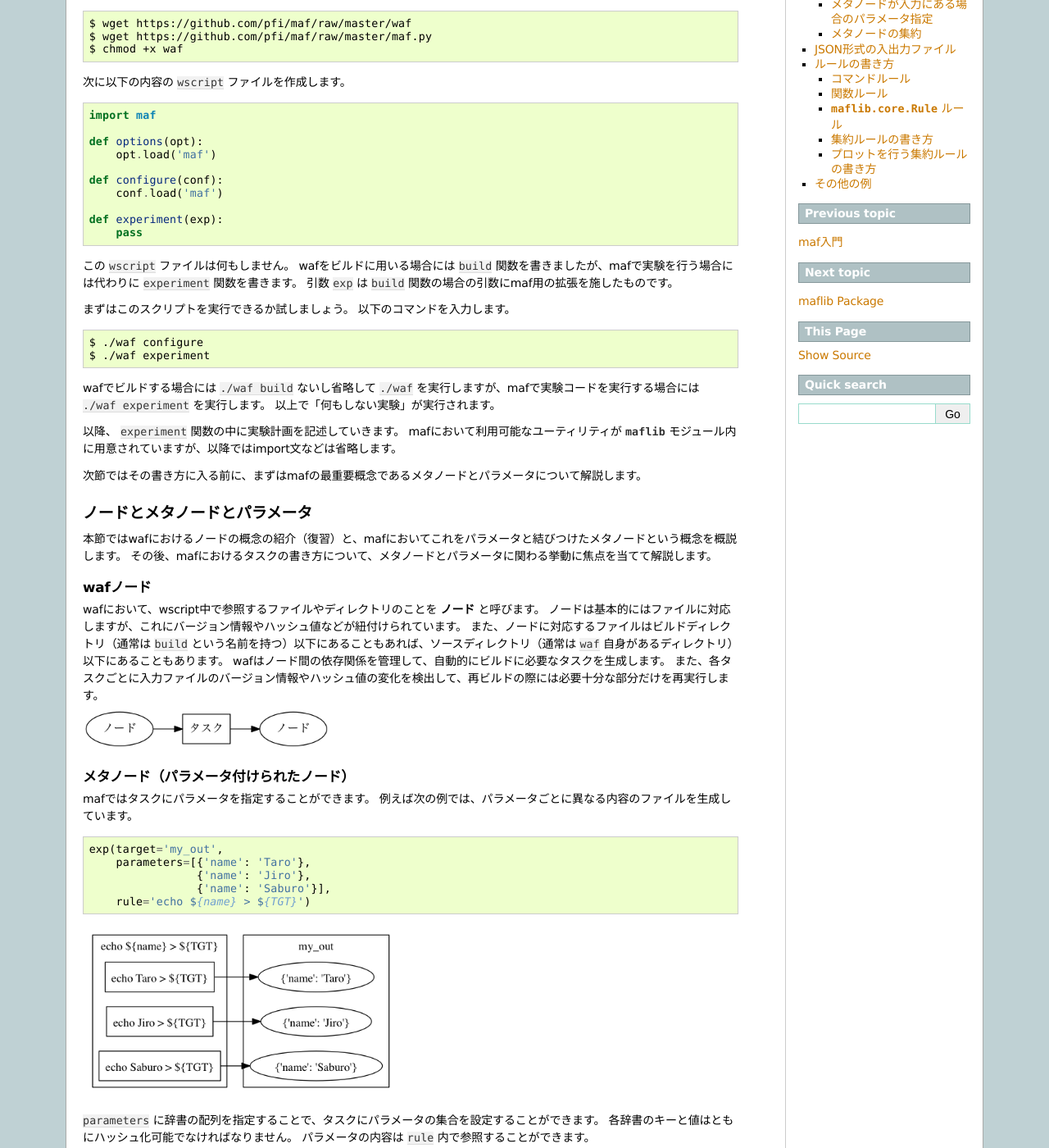
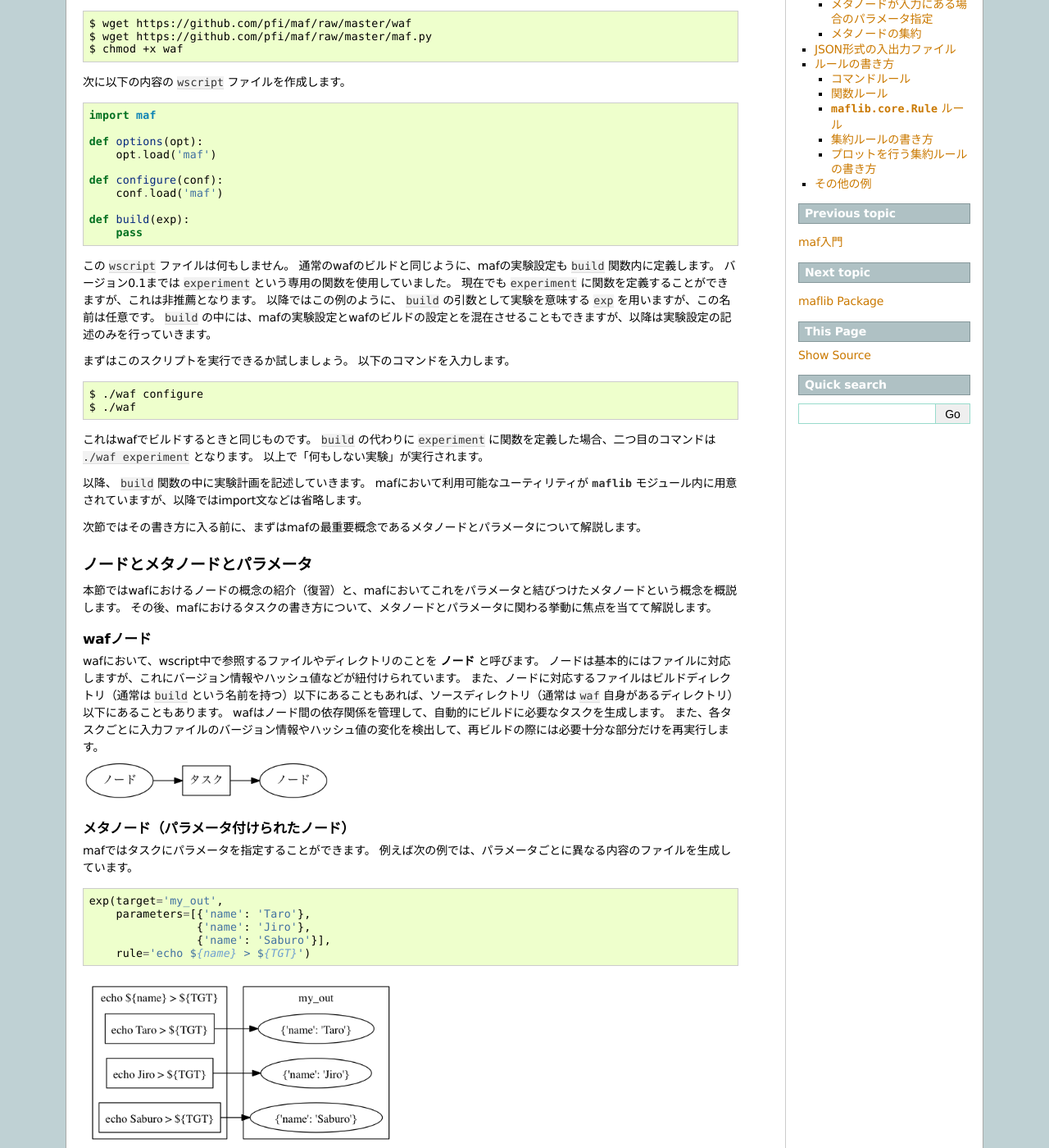
Before and after one commit to pfi/maf, a Sphinx documentation site: the page built from document/source/usage.rst, in a window 1280 px wide and 1400 px high, scrolled down 289 px. Shown: the whole window at 82% size. Built offline with Sphinx 7.4.7, drawn with Linux system fonts in a browser that asks for light colours; formulas are drawn with MathJax 3; some of the changed text lies outside the part shown.

Commit message:
Note build/experiment is obsolete

```diff
--- a/document/source/usage.rst
+++ b/document/source/usage.rst
@@ -32,12 +32,15 @@ wafファイルには実行可能フラグを立てておくと良いでしょ
    def configure(conf):
        conf.load('maf')
 
-   def experiment(exp):
+   def build(exp):
        pass
 
 この ``wscript`` ファイルは何もしません。
-wafをビルドに用いる場合には ``build`` 関数を書きましたが、mafで実験を行う場合には代わりに ``experiment`` 関数を書きます。
-引数 ``exp`` は ``build`` 関数の場合の引数にmaf用の拡張を施したものです。
+通常のwafのビルドと同じように、mafの実験設定も ``build`` 関数内に定義します。
+バージョン0.1までは ``experiment`` という専用の関数を使用していました。
+現在でも ``experiment`` に関数を定義することができますが、これは非推薦となります。
+以降ではこの例のように、 ``build`` の引数として実験を意味する ``exp`` を用いますが、この名前は任意です。
+``build`` の中には、mafの実験設定とwafのビルドの設定とを混在させることもできますが、以降は実験設定の記述のみを行っていきます。
 
 まずはこのスクリプトを実行できるか試しましょう。
 以下のコマンドを入力します。
@@ -45,12 +48,13 @@ wafをビルドに用いる場合には ``build`` 関数を書きましたが、
 .. code-block:: bash
 
    $ ./waf configure
-   $ ./waf experiment
+   $ ./waf
 
-wafでビルドする場合には ``./waf build`` ないし省略して ``./waf`` を実行しますが、mafで実験コードを実行する場合には ``./waf experiment`` を実行します。
+これはwafでビルドするときと同じものです。
+``build`` の代わりに ``experiment`` に関数を定義した場合、二つ目のコマンドは ``./waf experiment`` となります。
 以上で「何もしない実験」が実行されます。
 
-以降、 ``experiment`` 関数の中に実験計画を記述していきます。
+以降、 ``build`` 関数の中に実験計画を記述していきます。
 mafにおいて利用可能なユーティリティが :py:mod:`maflib` モジュール内に用意されていますが、以降ではimport文などは省略します。
 
 次節ではその書き方に入る前に、まずはmafの最重要概念であるメタノードとパラメータについて解説します。
@@ -96,7 +100,7 @@ mafではタスクにパラメータを指定することができます。
 
 mafは上の関数呼び出しで、3つの異なるwafタスクを生成します。
 これらはパラメータが異なり、出力ファイルも異なります。
-各出力ファイルは ``build/experiment/my_out`` ディレクトリ以下に生成されます。
+各出力ファイルは ``build/my_out`` ディレクトリ以下に生成されます。
 ノード ``my_out`` は異なるパラメータに対応する複数のノードを含んでいます。
 このノード ``my_out`` のことを **メタノード** と呼びます。
 
```
